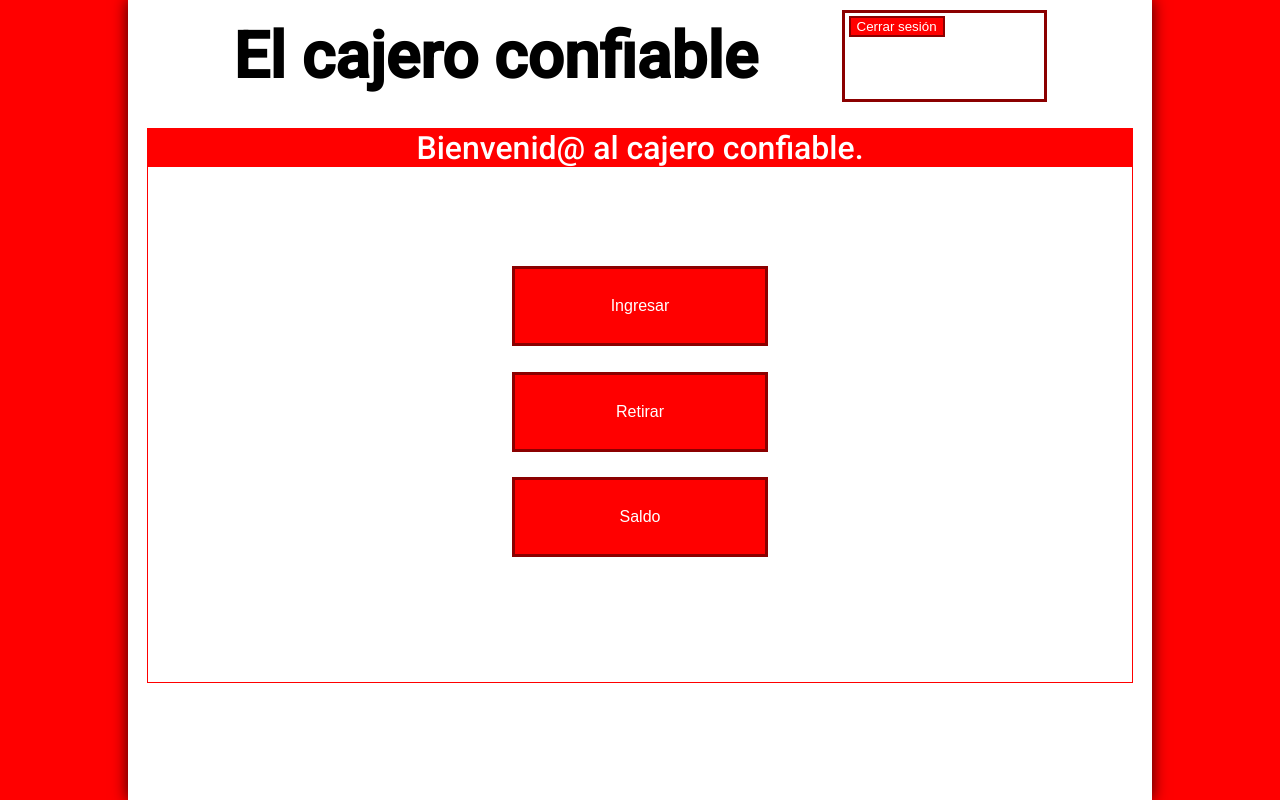
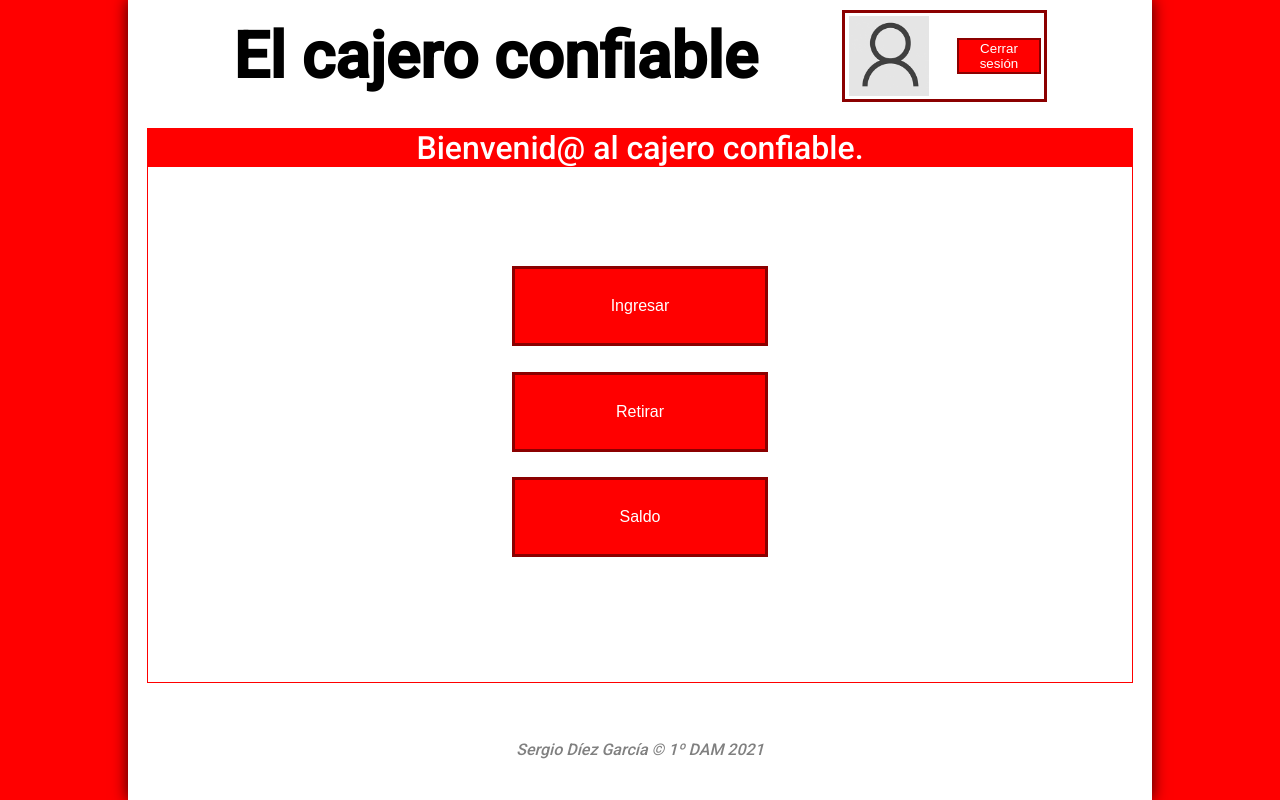
Before and after one commit to Sergio10G/Cajero, a PHP site: page /cajero/ in a window 1280 px wide. Run offline with PHP 8.4, Linux system fonts and the light colour scheme; the visitor is signed in with stand-in values (Sample User, id 1).

Commit message:
Estilos casi terminados, solo faltan los formularios. Añadida la carpeta img, con una foto de usuario por defecto. Quizá en el futuro añada fotos de usuario.

```diff
--- a/css/style.css
+++ b/css/style.css
@@ -76,6 +76,11 @@
     border:0.2em solid darkred;
     background-color: white;
 
+    display: flex;
+    flex-direction: row;
+    justify-content: flex-start;
+    align-items: center;
+
     padding: 0.2em;
 }
 
@@ -87,6 +92,30 @@
     flex-direction: column;
     justify-content: space-evenly;
     align-items: center;
+}
+
+.foto{
+    height: 100%;
+    width: max-content;
+}
+
+.foto > img{
+    height: 100%;
+    object-fit: cover;
+}
+
+.usuario{
+    margin-left: 15%;
+}
+
+.nombre{
+    font-weight: bold;
+}
+
+.cod_cuenta{
+    display: block;
+
+    color: gray;
 }
 
 /* ------------------------------  BODY ------------------------------ */
@@ -152,6 +233,11 @@
 
     display: flex;
     flex-direction: row;
-    justify-content: center;
+    justify-content: space-evenly;
     align-items: center;
 }
+
+.copy{
+    color: gray;
+    font-style: italic;
+}
--- a/models/usuario.php
+++ b/models/usuario.php
@@ -83,6 +83,25 @@
         return false;
     }
 
+    public function ultimosMovimientos(){
+        if($this -> cod_cuenta !== null && $this -> clave !== null){
+            $this -> db = mysqli_connect("localhost", "root", "", "CAJERO");
+
+            $movs = [];
+            $sql = "SELECT * FROM OPERACIONES WHERE ID_USUARIO = {$this -> id} ORDER BY FECHA DESC LIMIT 5";
+
+            if(!$resultado = $this -> db -> query($sql)){
+                return false;
+            }
+
+            while ($movimiento = mysqli_fetch_assoc($resultado)) {
+                array_push($movs, $movimiento);
+            }
+            return $movs;
+        }
+        return false;
+    }
+
     public function login(){
         if($this -> cod_cuenta !== null && $this -> clave !== null){
             $sql = "SELECT * FROM USUARIOS WHERE COD_CUENTA = '".$this -> cod_cuenta."'";
--- a/resources/helpers.php
+++ b/resources/helpers.php
@@ -1,3 +1,8 @@
 <?php
 
 define("base_url", "https://localhost/cajero/index.php");
+
+function invertirFecha($fecha){
+    $cachos = explode("-", $fecha);
+    return "{$cachos[2]}-{$cachos[1]}-{$cachos[0]}";
+}
--- a/views/footer.php
+++ b/views/footer.php
@@ -1,4 +1,7 @@
         <footer>
+            <div class="copy">
+                Sergio Díez García &copy; 1º DAM 2021
+            </div>
             <?php if(isset($_GET['pag']) && $_GET['pag'] != 0):?>
             <form action="./controllers/controllerMenu.php">
                 <button type="submit" name="menu" class="btn btnMenu" value="menu">Volver al menú principal</button>
--- a/views/header.php
+++ b/views/header.php
@@ -14,9 +14,11 @@
             <h1>El cajero confiable</h1>
             <?php if($_SESSION['usuario'] !== null):?>
                 <div class="cuenta">
+                    <div class="foto">
+                        <img src="./img/foto.png" alt="Foto de usuario">
+                    </div>
                     <div class="usuario">
-                        <span class="nombre"><?=$_SESSION['usuario'] -> nombre?></span>
-                        <span class="apellidos"><?=$_SESSION['usuario'] -> apellidos?></span>
+                        <span class="nombre"><?=$_SESSION['usuario'] -> nombre?> <?=$_SESSION['usuario'] -> apellidos?></span>
                         <span class="cod_cuenta"><?=$_SESSION['usuario'] -> cod_cuenta?></span>
                         <form method="POST" action="./controllers/controllerLogout.php">
                             <button type="submit" name="cerrar" class="btn" value="cerrar">Cerrar sesión</button>
--- a/views/viewSaldo.php
+++ b/views/viewSaldo.php
@@ -2,7 +2,5 @@
     <div class="info">
         Aquí podrás consultar tus fondos, así como tus últimas transacciones.
     </div>
-    <div class="saldo">
-        <?php require_once "./controllers/ControllerSaldo.php";?>€
-    </div>
+    <?php require_once "./controllers/ControllerSaldo.php";?>
 </div>
```
Also changed, not shown: other parts of css/style.css (+54 -2 lines), controllers/controllerSaldo.php (+29 -1 lines), img/foto.png (added).
